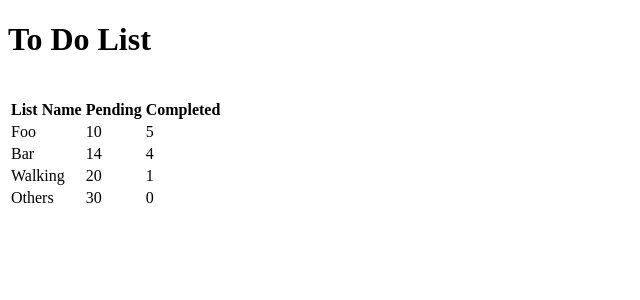
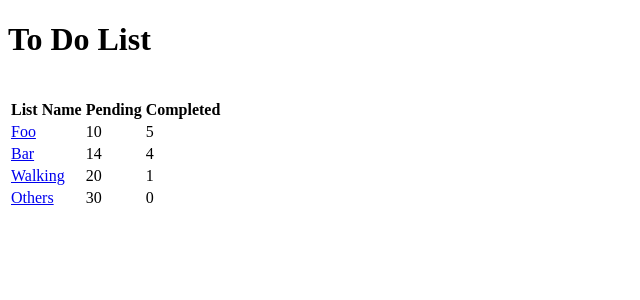
Before and after one commit to shockliang/signalr-exercises, a Vue app in the folder realtimetodo.client/: page / in a window 1280 px wide. Shown: the top 300 px of the page, without its empty margins (0-640 px from the left). Built offline with nearby package versions, Linux system fonts and the light colour scheme.

Commit message:
Adding list view.

```diff
--- a/realtimetodo.client/src/router/index.ts
+++ b/realtimetodo.client/src/router/index.ts
@@ -1,6 +1,7 @@
 import Vue from 'vue'
 import VueRouter, { RouteConfig } from 'vue-router'
 import Home from '../views/Home.vue'
+import List from '@/views/List.vue'
 
 Vue.use(VueRouter)
 
@@ -9,6 +10,11 @@ const routes: Array<RouteConfig> = [
     path: '/',
     name: 'Home',
     component: Home
+  },
+  {
+    path: '/list/:listId',
+    name: 'list',
+    component: List
   }
 ]
 
--- a/realtimetodo.client/src/views/Home.vue
+++ b/realtimetodo.client/src/views/Home.vue
@@ -12,7 +12,9 @@
       </thead>
       <tbody>
       <tr v-for="l in lists" :key="l.id">
-        <td>{{ l.listName }}</td>
+        <td>
+          <router-link :to="{name: 'list', params: {listId: l.id}}">{{ l.listName }}</router-link>
+        </td>
         <td>{{ l.pending }}</td>
         <td>{{ l.completed }}</td>
       </tr>
--- /dev/null
+++ b/realtimetodo.client/src/views/List.vue
@@ -0,0 +1,18 @@
+<template>
+  <div>
+    <p>This is list</p>
+  </div>
+</template>
+
+<script lang="ts">
+import { Component, Vue } from 'vue-property-decorator'
+
+@Component
+export default class List extends Vue {
+
+}
+</script>
+
+<style>
+
+</style>
```
